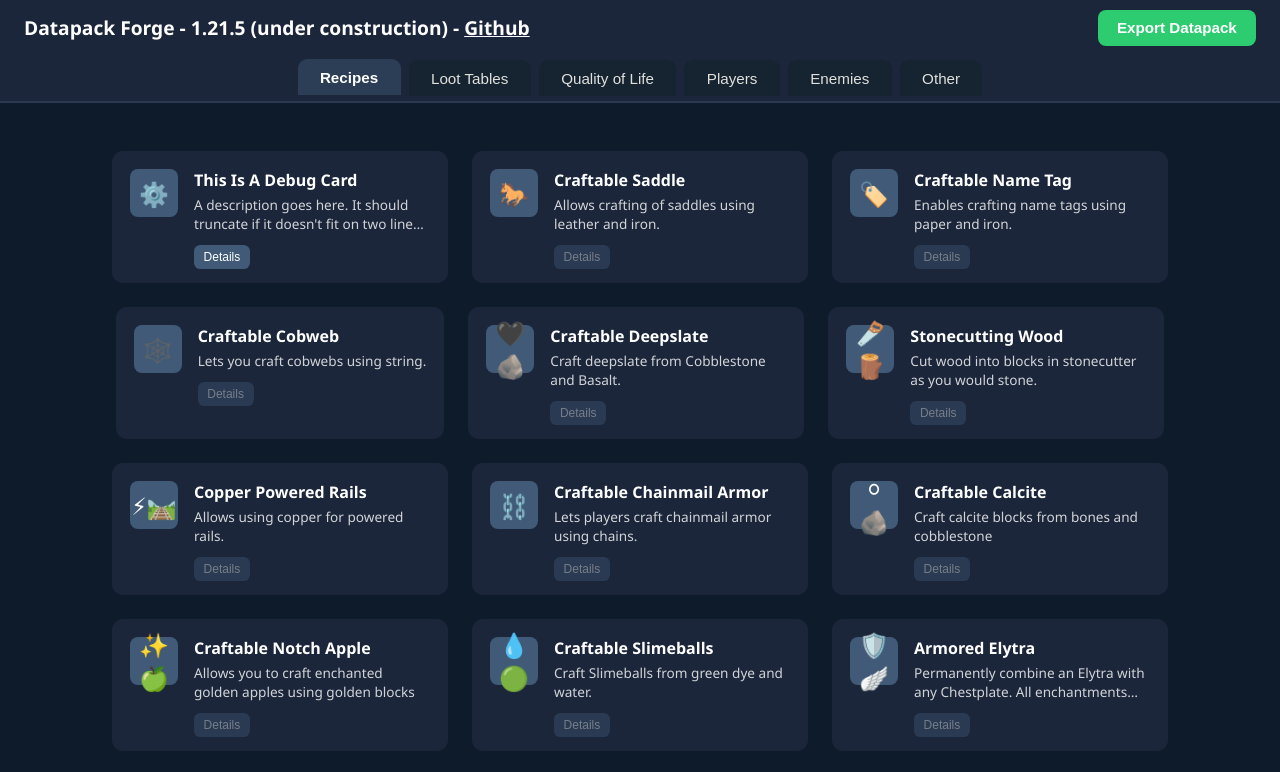
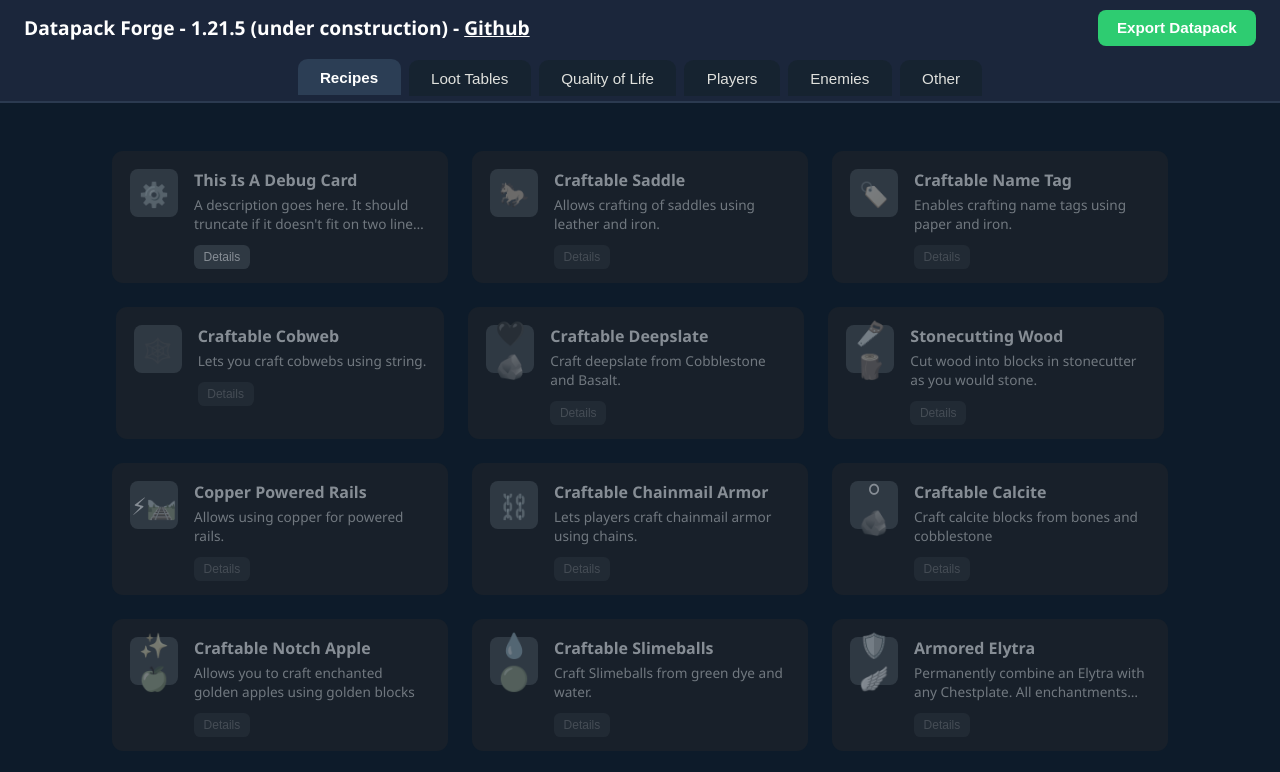
Before and after one commit to Looty20/datapack-forge, a plain HTML site: page index.html in a window 1280 px wide. Shown: the top 772 px of the page. Drawn offline with nearby package versions, Linux system fonts and the light colour scheme.

Commit message:
Disable non-finished

```diff
--- a/script.js
+++ b/script.js
@@ -9,8 +9,12 @@ let currentCustomizationId = null;
 function renderPerkCard(perk, containerId) {
   const card = document.createElement("section");
   card.className = "perk-card";
+  if (!perk.files) {
+    card.classList.add("unimplemented");
+  }
   card.dataset.perkId = perk.id;
   card.onclick = () => {
+    if (card.classList.contains("unimplemented")) return;
     card.classList.toggle("selected");
     if (card.classList.contains("selected")) {
       selectedPerks.add(perk.id);
@@ -23,7 +27,7 @@ function renderPerkCard(perk, containerId) {
   const customizeBtn = document.createElement("button");
   customizeBtn.className = `customize-btn ${hasSettings ? '' : 'disabled'}`;
   customizeBtn.textContent = "Details";
-  if (hasSettings) {
+  if (hasSettings && perk.files) {
     customizeBtn.addEventListener("click", (e) => {
       e.stopPropagation();
       customizePerk(perk.id);
--- a/styles.css
+++ b/styles.css
@@ -272,6 +272,13 @@ main {
   line-clamp: 3;
   -webkit-box-orient: vertical;
   overflow: hidden;
+}
+
+/* Perk Cards - Unimplemented */
+.perk-card.unimplemented {
+  opacity: 0.5;
+  pointer-events: none;
+  filter: grayscale(80%);
 }
 
 .customize-btn {
```
